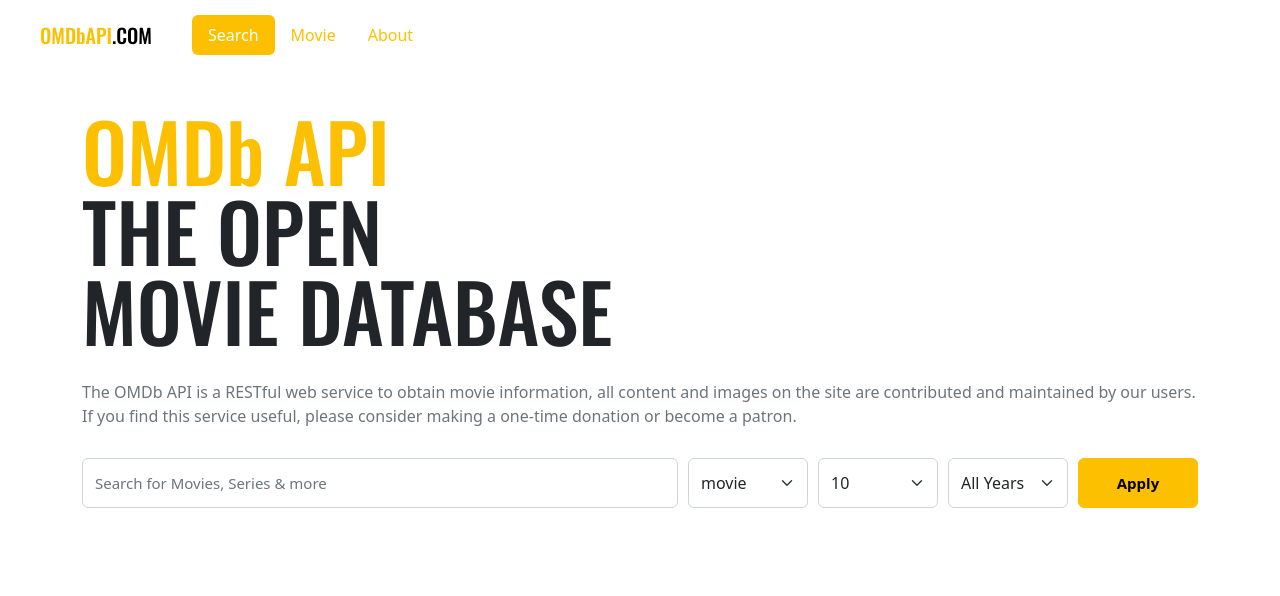
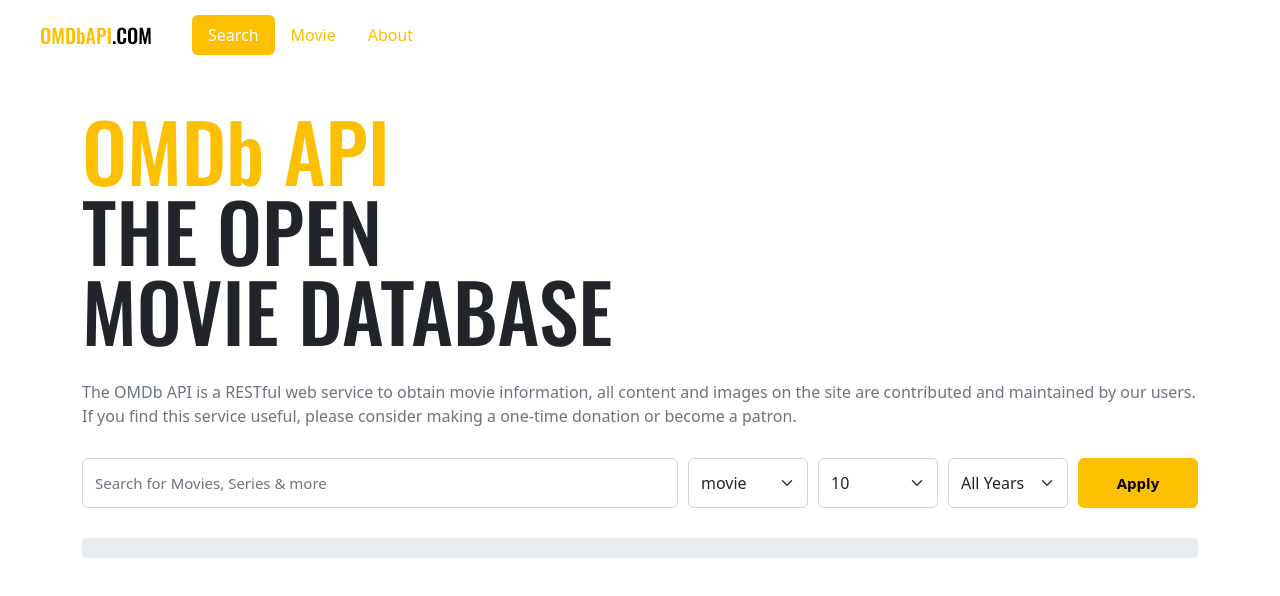
Before and after one commit to junb119/MovieSearchSite, a Vue app: page /#/ in a window 1280 px wide. Shown: the top 596 px of the page. Built offline with nearby package versions, Linux system fonts and the light colour scheme.

Commit message:
Container 너비 사용자 지정

```diff
--- a/src/components/MovieList.vue
+++ b/src/components/MovieList.vue
@@ -38,7 +38,15 @@
 </script>
 
 <style lang="scss" scoped>
+@import "~/scss/main";
+
 .container {
+  margin-top: 30px;
+  .inner {
+    background-color: $gray-200;
+    padding: 10px 0;
+    border-radius: 4px;
+  }
   .movies {
     display: flex;
     flex-wrap:wrap;
--- a/src/scss/main.scss
+++ b/src/scss/main.scss
@@ -1,6 +1,12 @@
 // Default variable overrides
 $primary: #FDC000;
-
+$container-max-widths: (
+  sm: 540px,
+  md: 704px,
+  lg: 924px,
+  xl: 1140px,
+  xxl: 1364px
+);
 // Required
 @import "../../node_modules/bootstrap/scss/functions";
 @import "../../node_modules/bootstrap/scss/variables";
```
